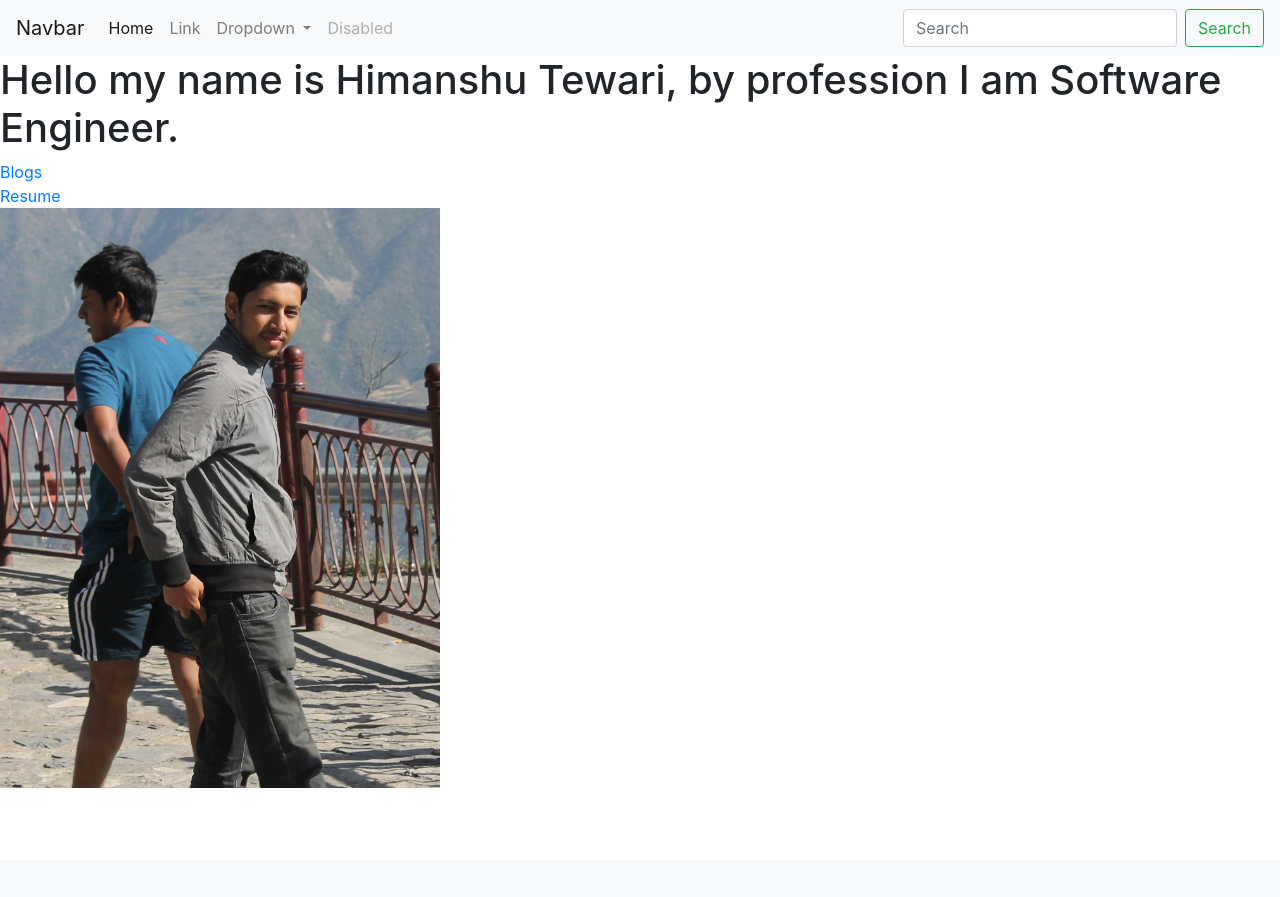
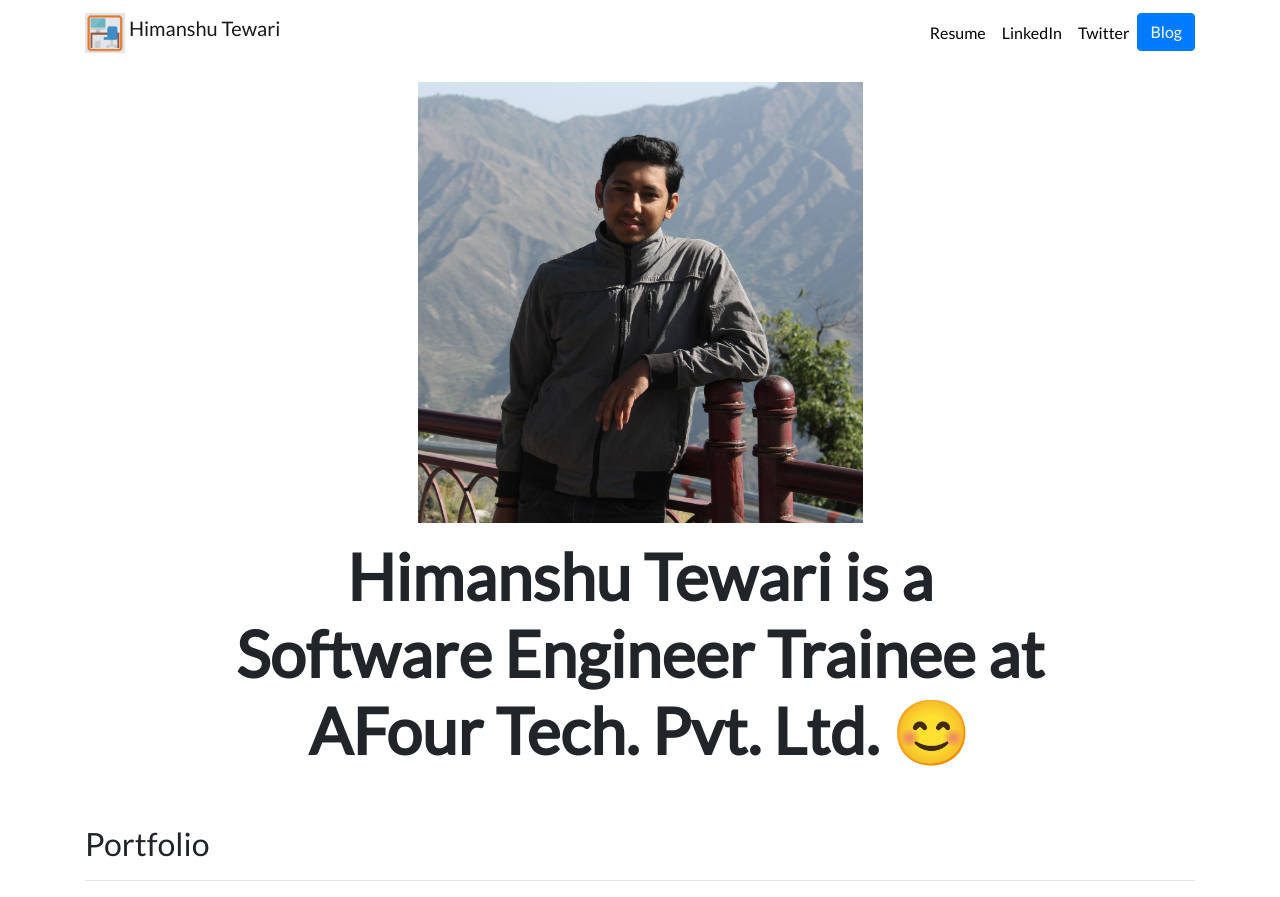
Before and after one commit to himIoT19/django3-personal-portfolio, a Django app: template portfolio/templates/portfolio/home.html in a window 1280 px wide. Before the commit the page ends 788 px from the top, so only its background shows below. Run offline with Django 3.2, Linux system fonts and the light colour scheme; the template is opened without the code that fills it, so the values that code supplies are empty; some libraries are stand-ins or nearby versions.

Commit message:
css style and logos

```diff
--- /dev/null
+++ b/portfolio/static/portfolio/custom.css
@@ -0,0 +1,24 @@
+.navbar-nav .nav-link {
+    color: rgba(0,0,0,1) !important;
+}
+
+.navbar-nav .nav-link:hover {
+    color: rgba(0,0,0,.5) !important;
+}
+
+body {
+    font-family: 'Lato', sans-serif;
+}
+
+#blogtitle {
+    font-size: 6rem;
+}
+
+@media (min-width: 992px) {
+    #hometext {
+        font-size: 4rem;
+    }
+    #blogdetailtitle {
+        font-size: 5rem;
+    }
+}
--- a/portfolio/templates/portfolio/base.html
+++ b/portfolio/templates/portfolio/base.html
@@ -1,5 +1,9 @@
 <!doctype html>
+
+{% load static %}
+
 <html lang="en">
+
 <head>
   <!-- Required meta tags -->
   <meta charset="utf-8">
@@ -8,46 +12,47 @@
   <!-- Bootstrap CSS -->
   <link rel="stylesheet" href="https://stackpath.bootstrapcdn.com/bootstrap/4.4.1/css/bootstrap.min.css" integrity="sha384-Vkoo8x4CGsO3+Hhxv8T/Q5PaXtkKtu6ug5TOeNV6gBiFeWPGFN9MuhOf23Q9Ifjh" crossorigin="anonymous">
 
-    <title>Base Template</title>
+  <link rel="stylesheet" href="{% static 'portfolio/custom.css' %}">
+
+  <link href="https://fonts.googleapis.com/css?family=Lato&display=swap" rel="stylesheet">
+
+  <link rel="icon" type="image/png" href="{% static 'portfolio/icon_1.png' %}">
+
+  <title>Himanshu Tewari</title>
 </head>
+
 <body>
-      <nav class="navbar navbar-expand-lg navbar-light bg-light">
-      <a class="navbar-brand" href="#">Navbar</a>
-      <button class="navbar-toggler" type="button" data-toggle="collapse" data-target="#navbarSupportedContent" aria-controls="navbarSupportedContent" aria-expanded="false" aria-label="Toggle navigation">
+
+  <nav id="topNav" class="navbar navbar-expand-md navbar-light">
+    <div class="container">
+      <a class="navbar-brand" href="{% url 'home' %}">
+        <img src="{% static 'portfolio/icon_1.png' %}" width="40" height="40" class="d-inline-block align-top" alt="Him's Logo">
+        <span>Himanshu Tewari</span>
+      </a>
+      <button class="navbar-toggler" type="button" data-toggle="collapse" data-target="#navbarNav" aria-controls="navbarNav" aria-expanded="false" aria-label="Toggle navigation">
         <span class="navbar-toggler-icon"></span>
       </button>
-
-      <div class="collapse navbar-collapse" id="navbarSupportedContent">
-        <ul class="navbar-nav mr-auto">
-          <li class="nav-item active">
-            <a class="nav-link" href="#">Home <span class="sr-only">(current)</span></a>
+      <div class="collapse navbar-collapse text-center" id="navbarNav">
+        <ul class="navbar-nav ml-auto">
+          <li class="nav-item">
+            <a class="nav-link" href="{% static 'portfolio/resume.pdf' %}">Resume</a>
           </li>
           <li class="nav-item">
-            <a class="nav-link" href="#">Link</a>
-          </li>
-          <li class="nav-item dropdown">
-            <a class="nav-link dropdown-toggle" href="#" id="navbarDropdown" role="button" data-toggle="dropdown" aria-haspopup="true" aria-expanded="false">
-              Dropdown
-            </a>
-            <div class="dropdown-menu" aria-labelledby="navbarDropdown">
-              <a class="dropdown-item" href="#">Action</a>
-              <a class="dropdown-item" href="#">Another action</a>
-              <div class="dropdown-divider"></div>
-              <a class="dropdown-item" href="#">Something else here</a>
-            </div>
+            <a class="nav-link" href="https://www.linkedin.com/in/himanshu-tewari-b0396060/" target="_blank">LinkedIn</a>
           </li>
           <li class="nav-item">
-            <a class="nav-link disabled" href="#" tabindex="-1" aria-disabled="true">Disabled</a>
+            <a class="nav-link" href="https://twitter.com/tewarihimanshu" target="_blank">Twitter</a>
+          </li>
+          <li>
+            <a role="button" href="{% url 'blog:all_blogs' %}" class="btn btn-primary">Blog</a>
           </li>
         </ul>
-        <form class="form-inline my-2 my-lg-0">
-          <input class="form-control mr-sm-2" type="search" placeholder="Search" aria-label="Search">
-          <button class="btn btn-outline-success my-2 my-sm-0" type="submit">Search</button>
-        </form>
+      </div>
     </div>
   </nav>
-
-      {% block content %} {% endblock %}
+  <div class="container">
+    {% block content %}{% endblock %}
+  </div>
 
   <!-- Optional JavaScript -->
   <!-- jQuery first, then Popper.js, then Bootstrap JS -->
@@ -55,4 +60,5 @@
   <script src="https://cdn.jsdelivr.net/npm/popper.js@1.16.0/dist/umd/popper.min.js" integrity="sha384-Q6E9RHvbIyZFJoft+2mJbHaEWldlvI9IOYy5n3zV9zzTtmI3UksdQRVvoxMfooAo" crossorigin="anonymous"></script>
   <script src="https://stackpath.bootstrapcdn.com/bootstrap/4.4.1/js/bootstrap.min.js" integrity="sha384-wfSDF2E50Y2D1uUdj0O3uMBJnjuUD4Ih7YwaYd1iqfktj0Uod8GCExl3Og8ifwB6" crossorigin="anonymous"></script>
 </body>
+
 </html>
--- a/portfolio/templates/portfolio/home.html
+++ b/portfolio/templates/portfolio/home.html
@@ -1,25 +1,40 @@
-{% extends 'portfolio/base.html' %}
+{% extends "portfolio/base.html" %}
+
+{% load static %}
+
 {% block content %}
 
-        <h1>Hello my name is Himanshu Tewari, by profession I am Software Engineer.</h1>
-            {% load static %}
-            <a href="{% url 'blog:all_blogs' %}">Blogs</a>
-            <br>
-            <a href="{% static 'portfolio/resume.pdf' %}">Resume</a>
-            <br>
-            <img src="{% static 'portfolio/IMG_7278.jpg' %}" height="580" width="440">
-            <br>
-            <br>
-                {% for project in projects %}
-                <h3>Title:{{ project.title }}</h3>
-                <p>Description:{{ project.description }}</p>
-                <img src="{{ project.image.url }}" height=240 width=360>
-                {% if project.url %}
-                <br>
-                <a href="{{ project.url }}"> Link</a>
-                {% endif %}
-                {% endfor %}
-            <br>
-            <br>
+<div class="row justify-content-center my-3">
+  <div class="col-5">
+    <img src="{% static 'portfolio/IMG_7312.JPG' %}" class="img-fluid">
+  </div>
+</div>
+
+<div class="row justify-content-center mb-3">
+  <div class="col-md-9 text-center">
+    <h2 id="hometext" class="font-weight-bold">Himanshu Tewari is a Software Engineer Trainee at AFour Tech. Pvt. Ltd. 😊</h2>
+  </div>
+</div>
+
+<h2 class="mt-5">Portfolio</h2>
+<hr>
+<div class="row">
+  {% for project in projects %}
+  <div class="col-lg-4 col-md-6">
+
+    {% if project.url %}
+    <a href="{{ project.url }}">
+      <img src="{{ project.image.url }}" class="img-fluid mb-2">
+    </a>
+    {% else %}
+
+    <img src="{{ project.image.url }}" class="img-fluid mb-2">
+    {% endif %}
+    <h3>{{ project.title }}</h3>
+    <p>{{ project.description }}</p>
+
+  </div>
+  {% endfor %}
+</div>
 
 {% endblock %}
```
Also changed, not shown: db.sqlite3, media/portfolio/images/GitHub.png (added), media/portfolio/images/GitHub_TSUnVUn.png (added), portfolio/static/portfolio/IMG_7312.JPG (added), portfolio/static/portfolio/IMG_7312.jpg (deleted), portfolio/static/portfolio/icon_1.png (added). Lines whose indentation alone changed are shown as unchanged.
